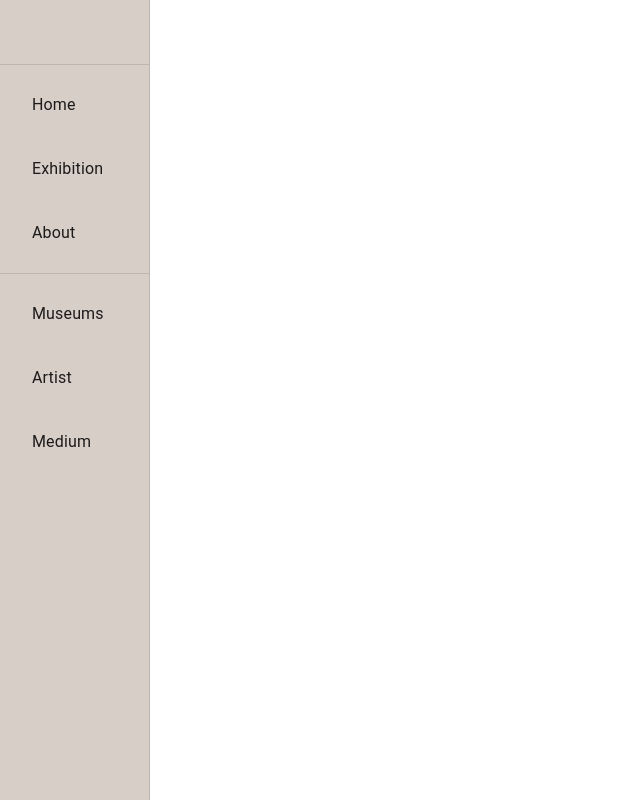
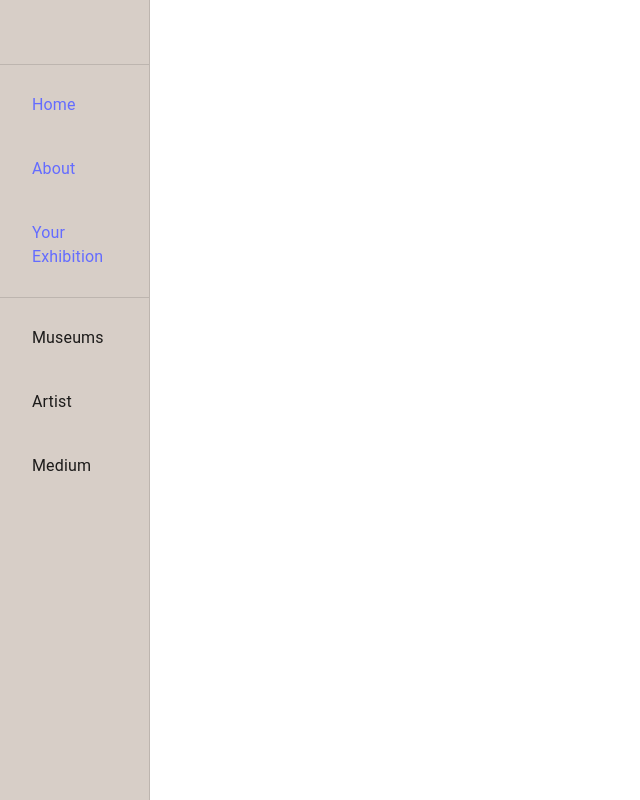
Before and after one commit to LauraJeg/Exhibition-Curation-Platform, a React (Vite) app in the folder curator-project/: page / in a window 1280 px wide. Shown: the whole page, without its empty margins (0-640 px from the left). Built offline with nearby package versions, Linux system fonts and the light colour scheme.

Commit message:
working code

```diff
--- a/curator-project/src/App.jsx
+++ b/curator-project/src/App.jsx
@@ -9,16 +9,22 @@ import { Outlet } from "react-router-dom";
 
 const App = () => {
   return (
-    <><Grid container>
-    <Sidebar />
-    <Outlet />
-    <Routes>
-            <Route path="/" exact component={Home} />
-            <Route path="/exhibition" component={Exhibition} />
-            <Route path="/about" component={About} />
+<>
+         <Routes>
+      <Route
+            element={<>
+                    <Sidebar />
+                <Outlet />
+                </>
+            }
+          >
+
+            <Route path="/" element={<Home/>} />
+            <Route path="/exhibition" element={<Exhibition/>} />
+            <Route path="/about" element={<About/>} />
+            <Route path="/home" element={<Home/>} />
+            </Route>
         </Routes>
-  </Grid>
-
         </>
 );
 };
--- a/curator-project/src/Components/Sidebar/Sidebar.jsx
+++ b/curator-project/src/Components/Sidebar/Sidebar.jsx
@@ -6,7 +6,7 @@ import ListItem from '@mui/material/ListItem';
 import ListItemButton from '@mui/material/ListItemButton';
 import ListItemText from '@mui/material/ListItemText';
 import { mainSidebarItems,  categoriesSidebarItems} from './consts/sidebarItems';
-import { useNavigate } from "react-router-dom";
+import { useNavigate , Link} from "react-router-dom";
 
 
 const Sidebar = () => {
@@ -30,13 +30,29 @@ const Sidebar = () => {
       <Toolbar />
       <Divider />
       <List>
-        {mainSidebarItems.map(({id, label, route}) => (
-          <ListItem button="true" key={id}  onClick={() => navigate(route)} >
+
+          <ListItem button="true" key={'home'} >
+          <Link to='/home'>
             <ListItemButton>
-              <ListItemText primary={label} />
+              <ListItemText primary='Home' />
+            </ListItemButton>
+            </Link>
+          </ListItem>
+
+          <Link to='/about'>
+          <ListItem button="true" key={'about'} >
+            <ListItemButton>
+              <ListItemText primary='About' />
             </ListItemButton>
           </ListItem>
-        ))}
+          </Link>
+          <Link to='/exhibition'>
+          <ListItem button="true" key={'exhibition'} >
+            <ListItemButton>
+              <ListItemText primary='Your Exhibition' />
+            </ListItemButton>
+          </ListItem>
+          </Link>
       </List>
       <Divider />
       <List>
--- a/curator-project/src/main.jsx
+++ b/curator-project/src/main.jsx
@@ -3,10 +3,6 @@ import './index.css'
 import App from './App.jsx'
 import { BrowserRouter } from "react-router-dom";
 
-import { Route, Routes } from 'react-router-dom';
-import Home from './Components/Pages/Home';
-import Exhibition from './Components/Pages/Exhibition';
-import About from './Components/Pages/About';
 
 createRoot(document.getElementById('root')).render(
   <BrowserRouter>
```
